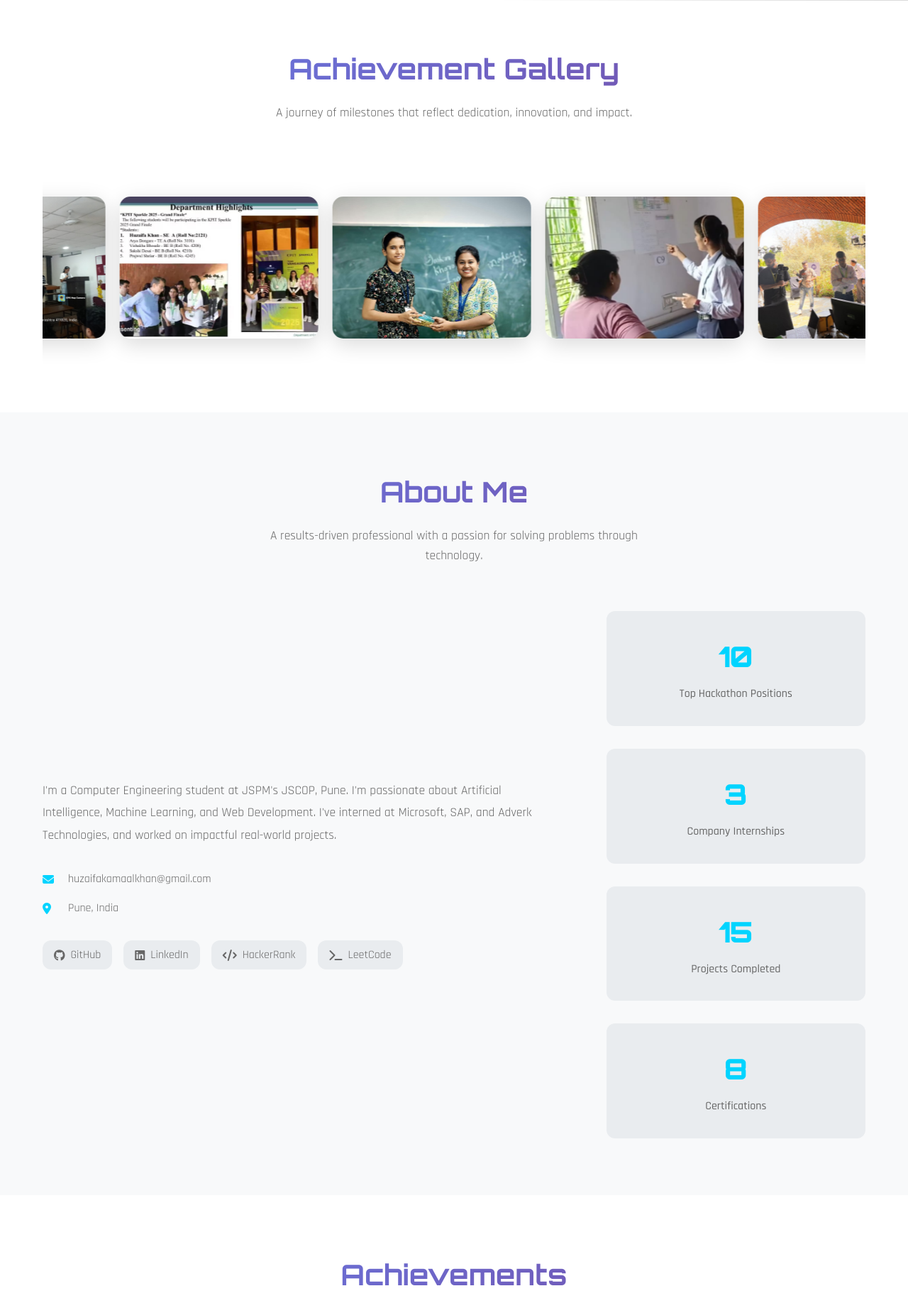
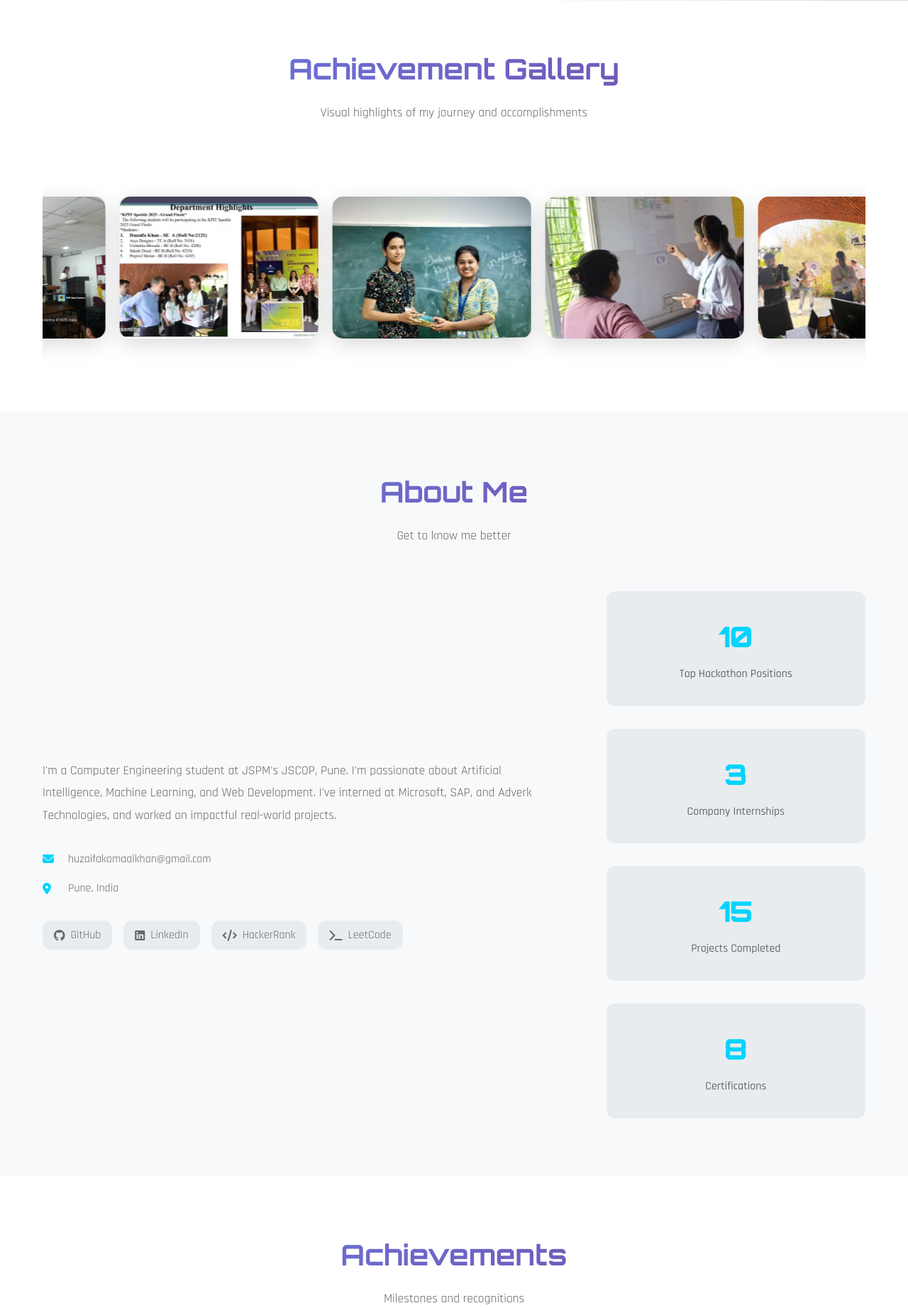
Before and after one commit to HuzaifaKhan-1/Huzaifa-Khan-Portfolio, a Flask app: page / in a window 1280 px wide. Shown: the part 799-2642 px from the top of the page at 71% size. Run offline with Flask 3, Linux system fonts and the light colour scheme.

Commit message:
Restored to 'fe45366f9472d12c30f17c38b0d7cce1b08a537d'
Replit-Restored-To: fe45366f9472d12c30f17c38b0d7cce1b08a537d

```diff
--- a/static/css/style.css
+++ b/static/css/style.css
@@ -1235,11 +1235,6 @@ body {
     margin: 0 auto;
 }
 
-.projects-subtitle {
-    font-style: italic;
-    font-family: 'Orbitron', monospace;
-}
-
 /* Section Styles */
 section {
     padding: 5rem 0;
--- a/templates/index.html
+++ b/templates/index.html
@@ -122,7 +122,7 @@
         <div class="container">
             <div class="section-header">
                 <h2 class="section-title">Achievement Gallery</h2>
-                <div class="section-subtitle">A journey of milestones that reflect dedication, innovation, and impact.</div>
+                <div class="section-subtitle">Visual highlights of my journey and accomplishments</div>
             </div>
             <div class="achievement-gallery">
                 <div class="gallery-container">
@@ -222,7 +222,7 @@
         <div class="container">
             <div class="section-header">
                 <h2 class="section-title">About Me</h2>
-                <div class="section-subtitle">A results-driven professional with a passion for solving problems through technology.</div>
+                <div class="section-subtitle">Get to know me better</div>
             </div>
             <div class="about-content">
                 <div class="about-text">
@@ -285,7 +285,7 @@
         <div class="container">
             <div class="section-header">
                 <h2 class="section-title">Achievements</h2>
-                <div class="section-subtitle">Recognitions that reflect commitment, consistency, and a drive for excellence.</div>
+                <div class="section-subtitle">Milestones and recognitions</div>
             </div>
             <div class="timeline">
                 <div class="timeline-item achievement-clickable" data-achievement="kpit-sparkle">
@@ -357,7 +357,7 @@
         <div class="container">
             <div class="section-header">
                 <h2 class="section-title">Experience</h2>
-                <div class="section-subtitle">Every role I take is an opportunity to grow, innovate, and contribute meaningfully.</div>
+                <div class="section-subtitle">Professional journey and internships</div>
             </div>
             <div class="experience-grid">
                 <div class="experience-card">
@@ -419,7 +419,7 @@
         <div class="container">
             <div class="section-header">
                 <h2 class="section-title">Projects</h2>
-                <div class="section-subtitle projects-subtitle">Every project is built with precision, purpose, and performance in mind.</div>
+                <div class="section-subtitle">Featured work and innovations</div>
             </div>
             <div class="project-filters">
                 <button class="filter-btn active" data-filter="all">All</button>
@@ -581,7 +581,7 @@
         <div class="container">
             <div class="section-header">
                 <h2 class="section-title">Skills</h2>
-                <div class="section-subtitle">A strong technical foundation blended with adaptability and continuous growth.</div>
+                <div class="section-subtitle">Technical expertise and proficiency</div>
             </div>
             <div class="skills-grid">
                 <div class="skill-category">
@@ -757,7 +757,7 @@
         <div class="container">
             <div class="section-header">
                 <h2 class="section-title">Certifications</h2>
-                <div class="section-subtitle">Certified knowledge that strengthens my expertise and validates my commitment to excellence.</div>
+                <div class="section-subtitle">Professional credentials and achievements</div>
             </div>
             <div class="certifications-grid">
                 <div class="cert-card cert-clickable" data-certificate="google-ai-educators">
```
